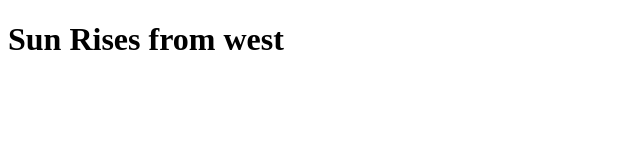
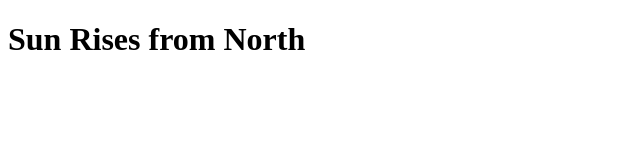
Before and after one commit to Sachinjaiswal0208/Sachinjaiswal0208, a plain HTML site: page index.html in a window 1280 px wide. Shown: the full height of the page, 0-640 px from the left. Drawn offline with Linux system fonts and the light colour scheme.

Commit message:
Change index file

```diff
--- a/index.html
+++ b/index.html
@@ -4,6 +4,6 @@
         <title>Home Page</title>
     </head>
     <body>
-        <h1>Sun Rises from west</h1>
+        <h1>Sun Rises from North</h1>
     </body>
 </html>
```
